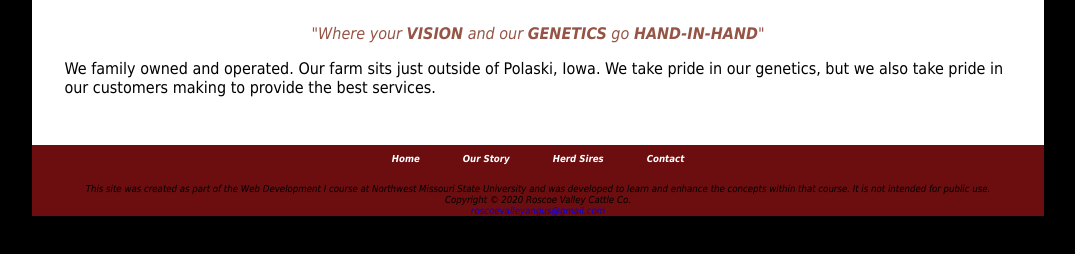
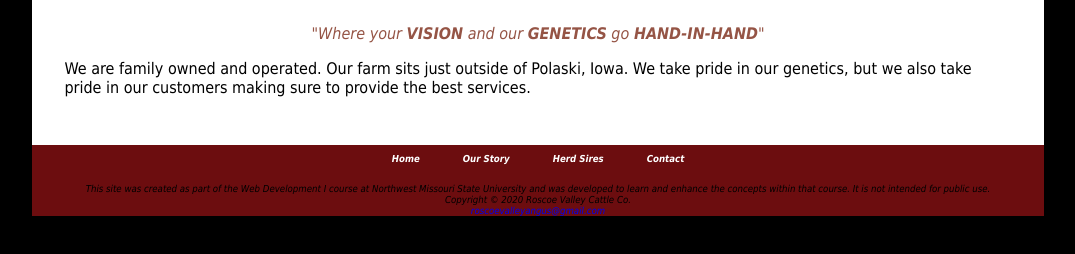
Before and after one commit to abinder00/Mod5website, a plain HTML site: page ourstory.html in a window 1280 px wide. Shown: the part 294-548 px from the top of the page, without its empty margins (102-1177 px from the left). Drawn offline with Linux system fonts and the light colour scheme.

Commit message:
Mod5
Made changes to Our Story

```diff
--- a/ourstory.html
+++ b/ourstory.html
@@ -23,7 +23,7 @@
  <h2>Our Story</h2>
         <blockquote> "Where your <b>VISION</b> and our <b>GENETICS</b> go <b>HAND-IN-HAND</b>"
         </blockquote>
-     <p>We family owned and operated. Our farm sits just outside of Polaski, Iowa. We take pride in our genetics, but we also take pride in our customers making to provide the best services.</p>
+     <p>We are family owned and operated. Our farm sits just outside of Polaski, Iowa. We take pride in our genetics, but we also take pride in our customers making sure to provide the best services.</p>
         </main>
 <footer>
     <nav id="navfooter">
```
